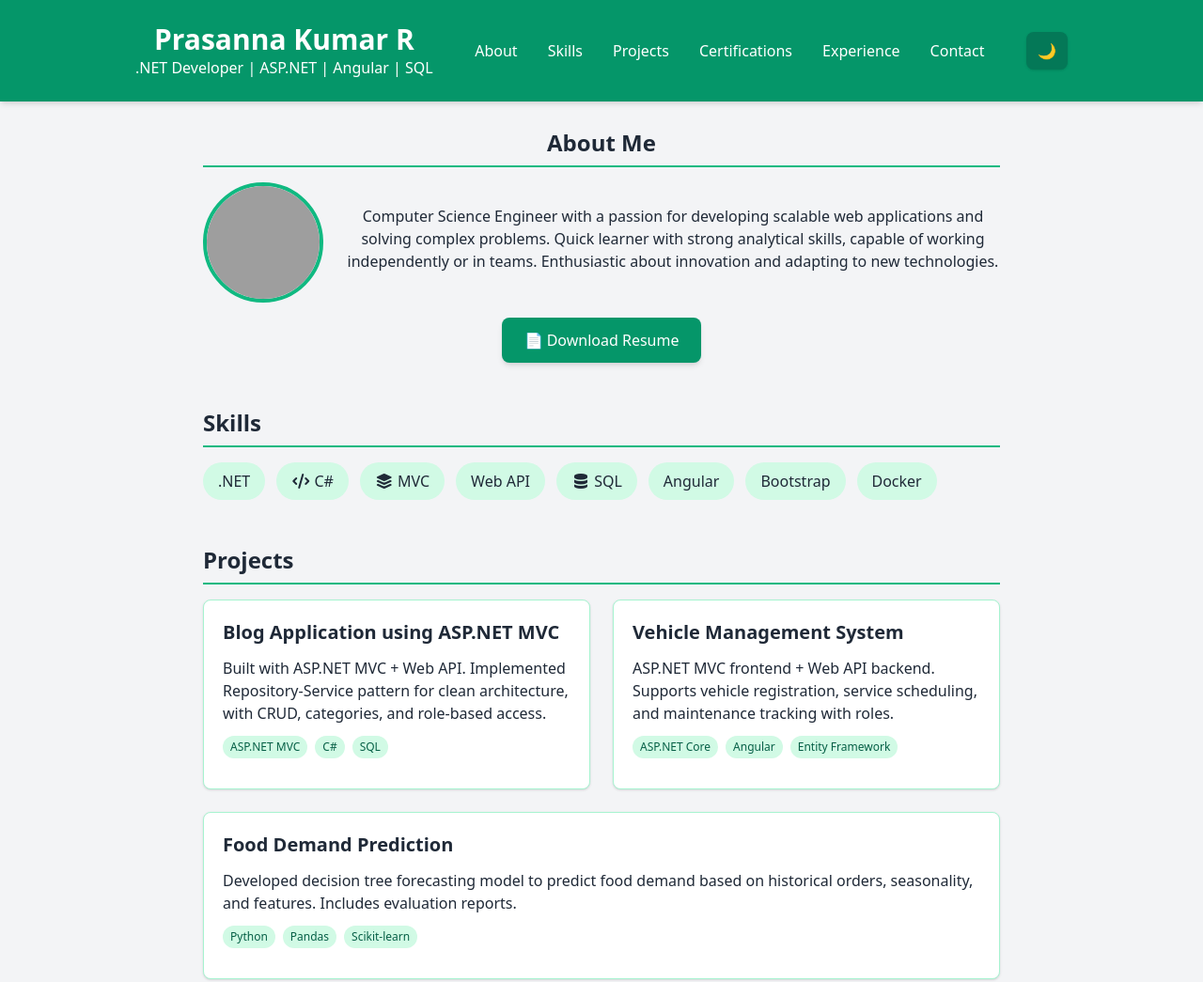
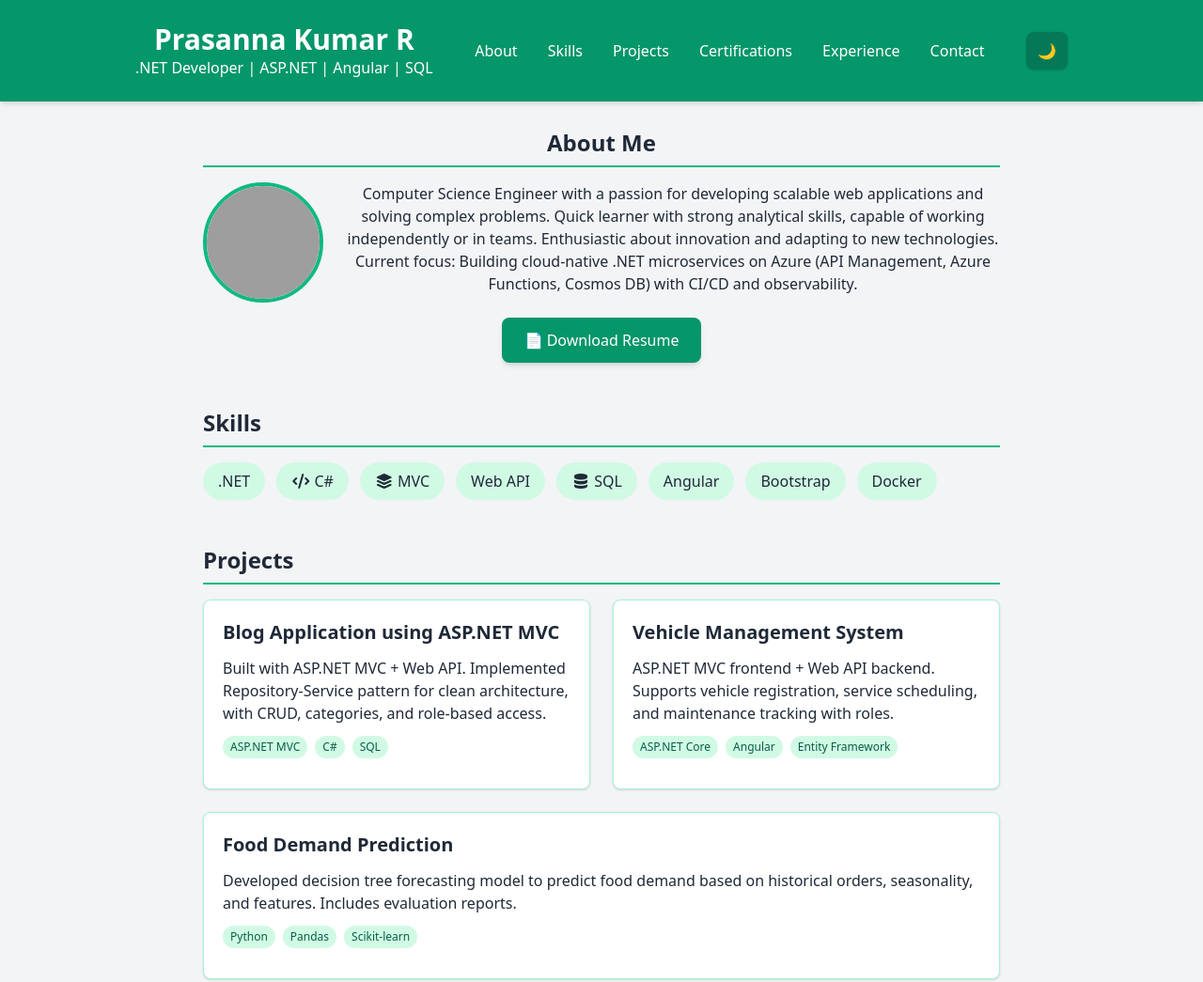
Before and after one commit to GREAT-REBELS/Portfolio, a plain HTML site: page index.html in a window 1280 px wide. Shown: the top 1045 px of the page at 94% size. Drawn offline with nearby package versions, Linux system fonts and the light colour scheme; grey boxes are pictures that could not be loaded.

Commit message:
Update desc

```diff
--- a/index.html
+++ b/index.html
@@ -44,7 +44,7 @@
       <img src="https://wallpapercat.com/w/full/1/c/9/5823616-5120x2880-desktop-hd-boy-programmer-wallpaper.jpg" alt="Headshot of Prasanna" class="mx-auto w-32 h-32 rounded-full border-4 border-emerald-500 mb-4 object-cover">
     <p class="mb-6 dark:text-gray-200">
       Computer Science Engineer with a passion for developing scalable web applications and solving complex problems.
-      Quick learner with strong analytical skills, capable of working independently or in teams. Enthusiastic about innovation and adapting to new technologies.
+      Quick learner with strong analytical skills, capable of working independently or in teams. Enthusiastic about innovation and adapting to new technologies. Current focus: Building cloud-native .NET microservices on Azure (API Management, Azure Functions, Cosmos DB) with CI/CD and observability.
     </p>
     </div>
     <a href="resume.pdf" target="_blank" download
```
